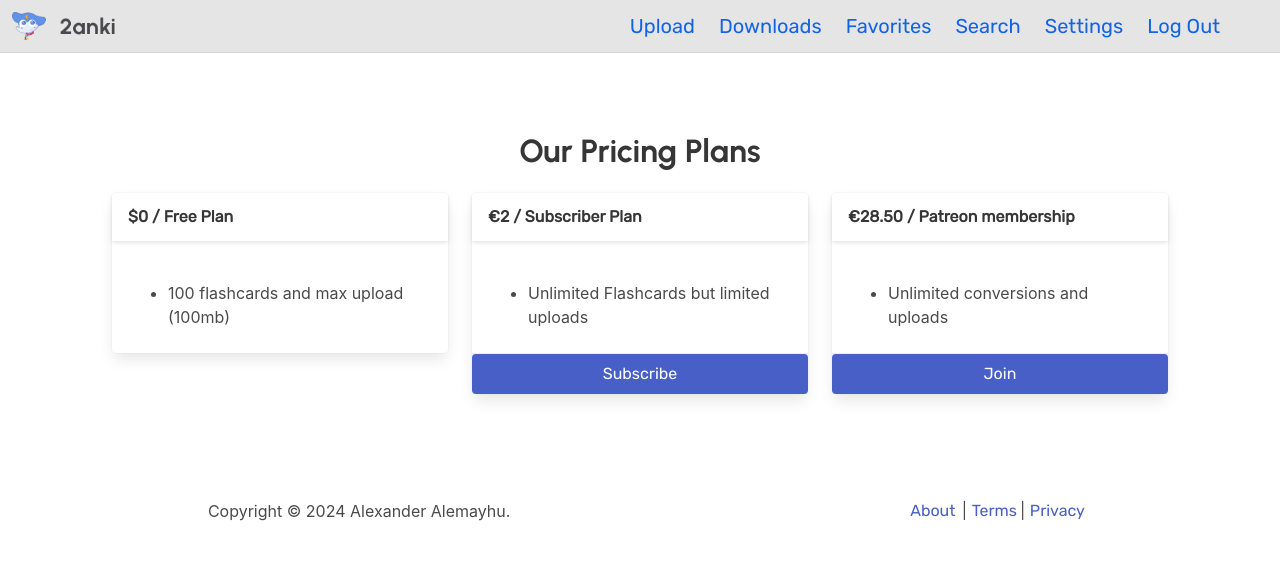
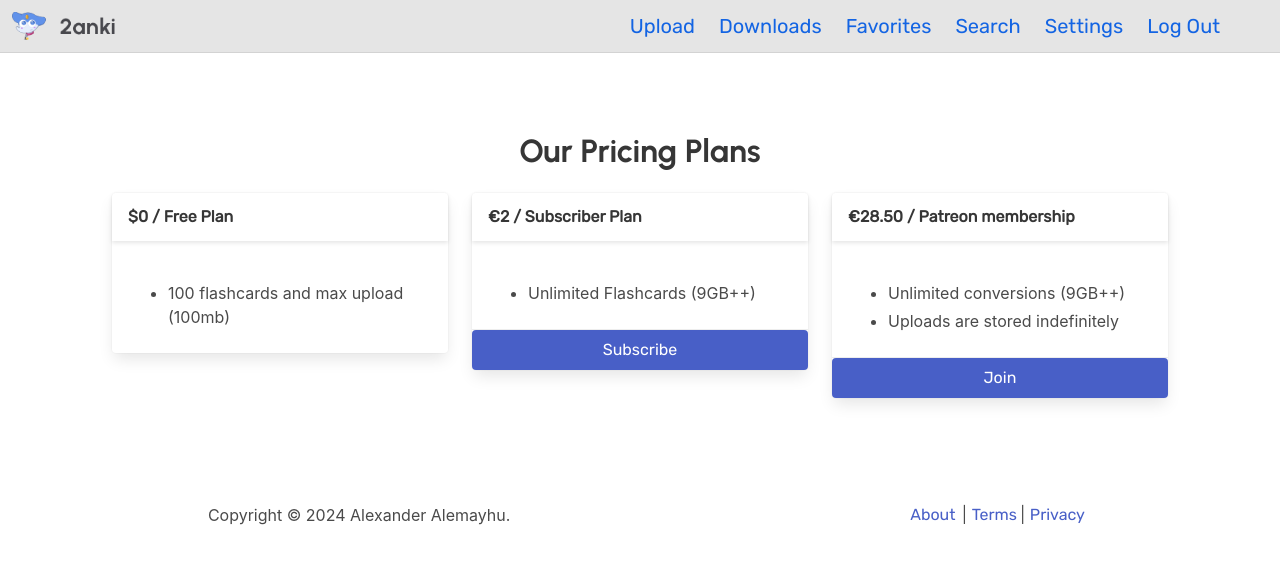
Before and after one commit to 2anki/web, a React app: page /pricing in a window 1280 px wide. Shown: the top 564 px of the page. Built offline with nearby package versions, Linux system fonts and the light colour scheme; no server answers.

Commit message:
chore: reword pricing page (#546)
* chore: reword pricing page

* chore: add storing line

```diff
--- a/src/pages/PricingPage/PricingPage.tsx
+++ b/src/pages/PricingPage/PricingPage.tsx
@@ -24,12 +24,13 @@ export default function PricingPage() {
                 />
               </div>
               <div className="column is-4">
-                <PricingCard price="€2" title="Subscriber Plan" benefits={['Unlimited Flashcards but limited uploads']}
+                <PricingCard price="€2" title="Subscriber Plan" benefits={['Unlimited Flashcards (9GB++)']}
                              link={getSubscribeLink()} linkText="Subscribe" />
               </div>
 
               <div className="column is-4">
-                <PricingCard price="€28.50" title="Patreon membership" benefits={['Unlimited conversions and uploads']}
+                <PricingCard price="€28.50" title="Patreon membership"
+                             benefits={['Unlimited conversions (9GB++)', 'Uploads are stored indefinitely']}
                              link={patreonLink} linkText="Join" />
               </div>
             </div>
```
